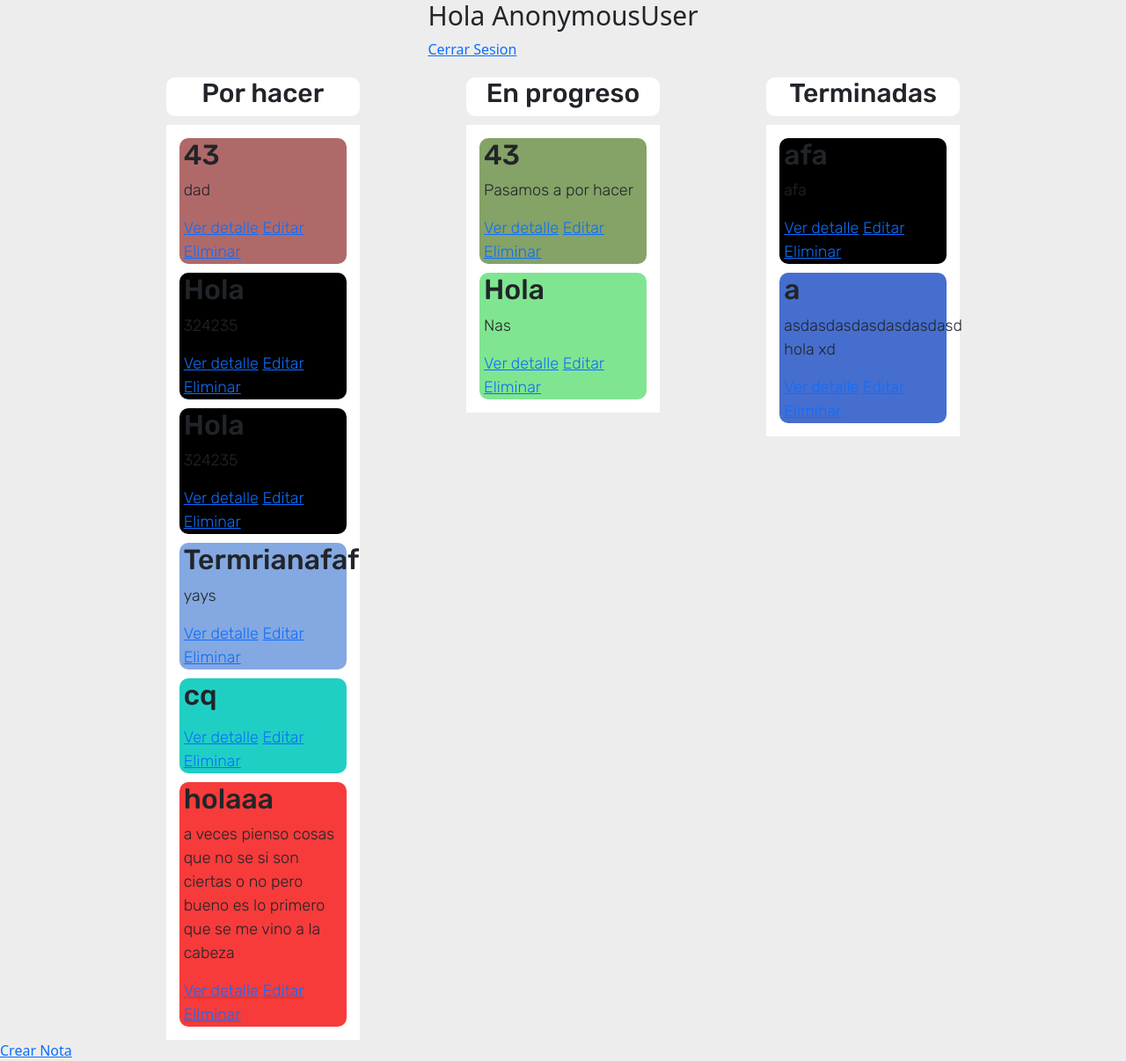
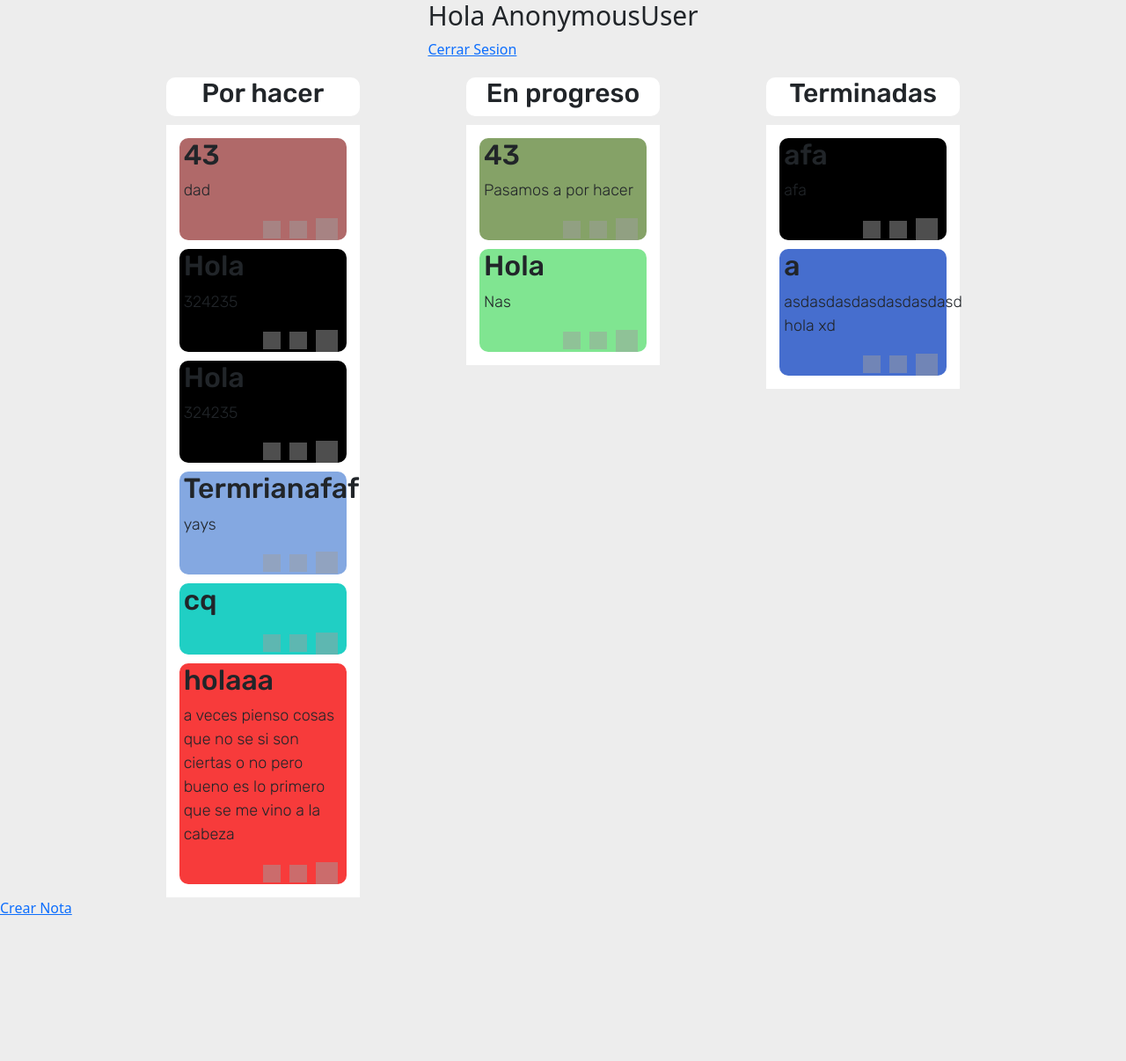
Before and after one commit to NataliaPerez08/proyectoIntermedio, a Django app: page /tablero/ in a window 1280 px wide. Shown: the whole page at 88% size. After the commit the page ends 1040 px from the top, so only its background shows below. Run offline with Django 5.2, Linux system fonts and the light colour scheme; data comes from the database, SQL or seed files in the repository; grey boxes are pictures that could not be loaded.

Commit message:
primera version semi-estable con algo de front en tablero

```diff
--- a/columna/templates/columna.html
+++ b/columna/templates/columna.html
@@ -50,6 +50,26 @@
             border-radius: 10px;
             padding-left: 5px;
         }
+        .icono-ojo{
+            width: 25px;
+            height: 25px;
+            opacity: 70%;
+        }
+        .icono-lapiz{
+            width: 20px;
+            height: 20px;
+            opacity: 70%;
+        }
+        .icono-basura{
+            width: 20px;
+            height: 20px;
+            opacity: 70%;
+        }
+        .icono-izq{
+            float: right;
+            padding-right:10px;
+            opacity: 70%;
+        }
     </style>
 </head>
 <body>
@@ -63,9 +83,9 @@
             <div class="notaContainer" style="background-color: {{ nota.color }};">
                 <h2>{{nota.titulo}}</h2>
                 <p>{{nota.contenido}}</p>
-                <a href="{% url 'notas:detail' nota.id %}">Ver detalle</a>
-                <a href="/notas/{{ nota.id }}/editar/">Editar</a>
-                <a href="/notas/{{ nota.id }}/eliminar/">Eliminar</a>
+                    <a class="icono-izq" href="{% url 'notas:detail' nota.id %}"><img class="icono-ojo" src="https://cdn-icons-png.flaticon.com/512/3722/3722014.png" alt="ojo detalles"></a>
+                    <a class="icono-izq" href="/notas/{{ nota.id }}/editar/"><img class="icono-lapiz" src="https://cdn-icons-png.flaticon.com/512/5840/5840946.png" alt="lapiz editar"></a>
+                    <a class="icono-izq" href="/notas/{{ nota.id }}/eliminar/"><img class="icono-basura" src="https://cdn-icons-png.flaticon.com/512/1017/1017530.png" alt="basura eliminar"></a>
             </div>
             {% endfor %}
         </div>
```
